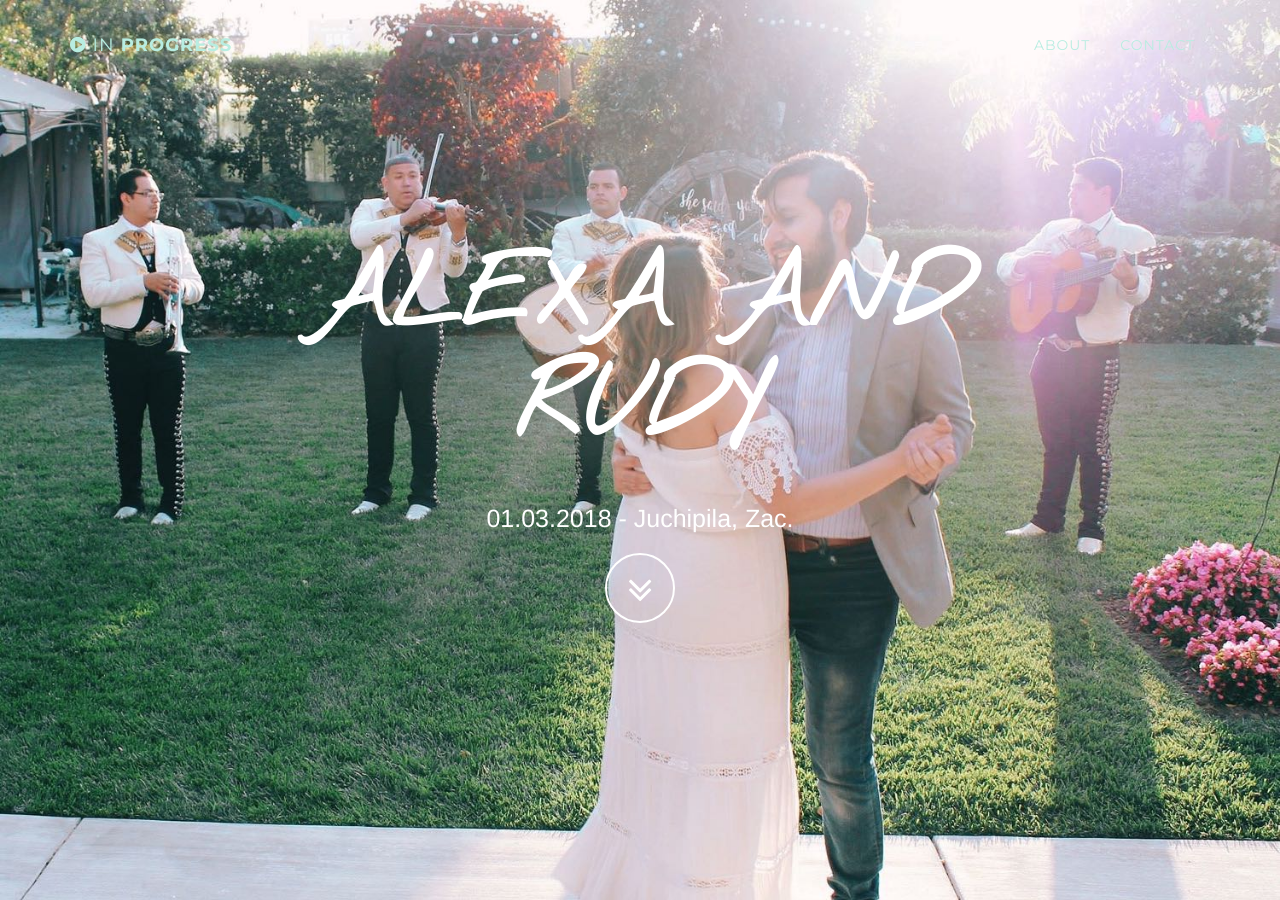
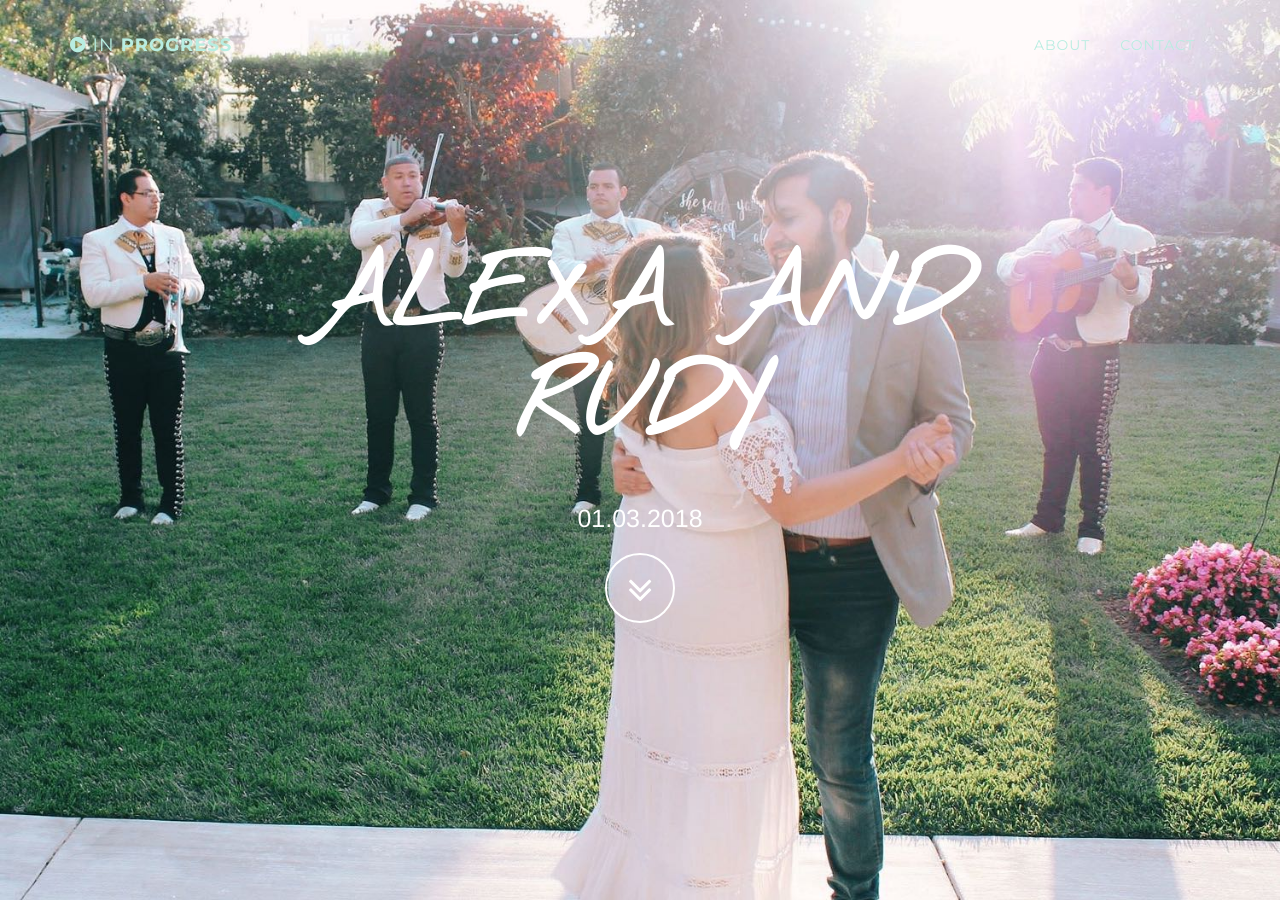
Before and after one commit to gutzrodolfo/arwedding.love, a Jekyll site: the page built from index.html, in a window 1280 px wide and 900 px high. Built offline with Jekyll 4.4.1, drawn with Linux system fonts in a browser that asks for light colours.

```diff
--- a/_config.yml
+++ b/_config.yml
@@ -2,7 +2,7 @@
 title: Alexa and Rudy
 email: tieleknot@gmail.com
 url: https://example.github.io
-description: "01.03.2018 - Juchipila, Zac."
+description: "01.03.2018"
 
 # Color settings (hex-codes without the leading hash-tag)
 color:
```
